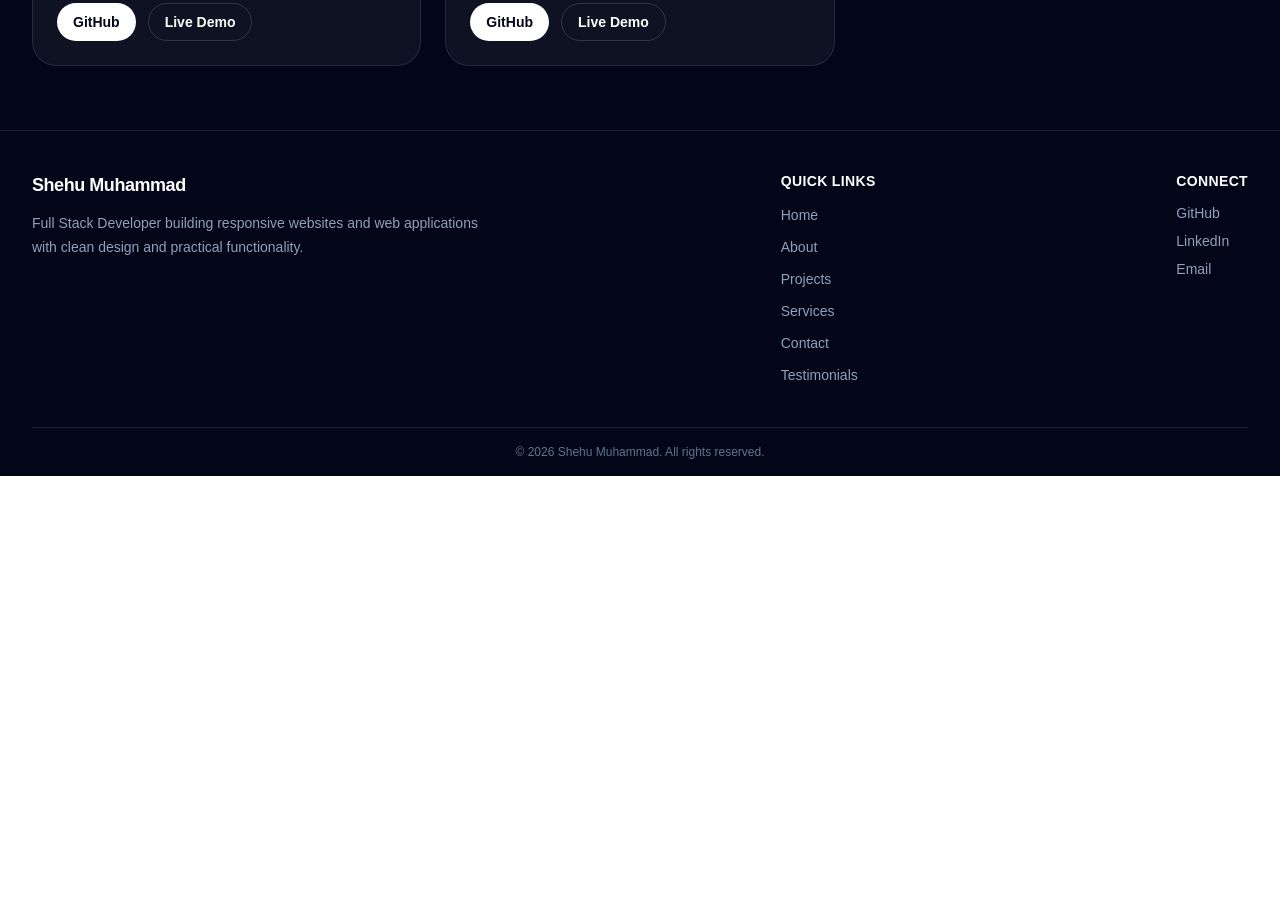
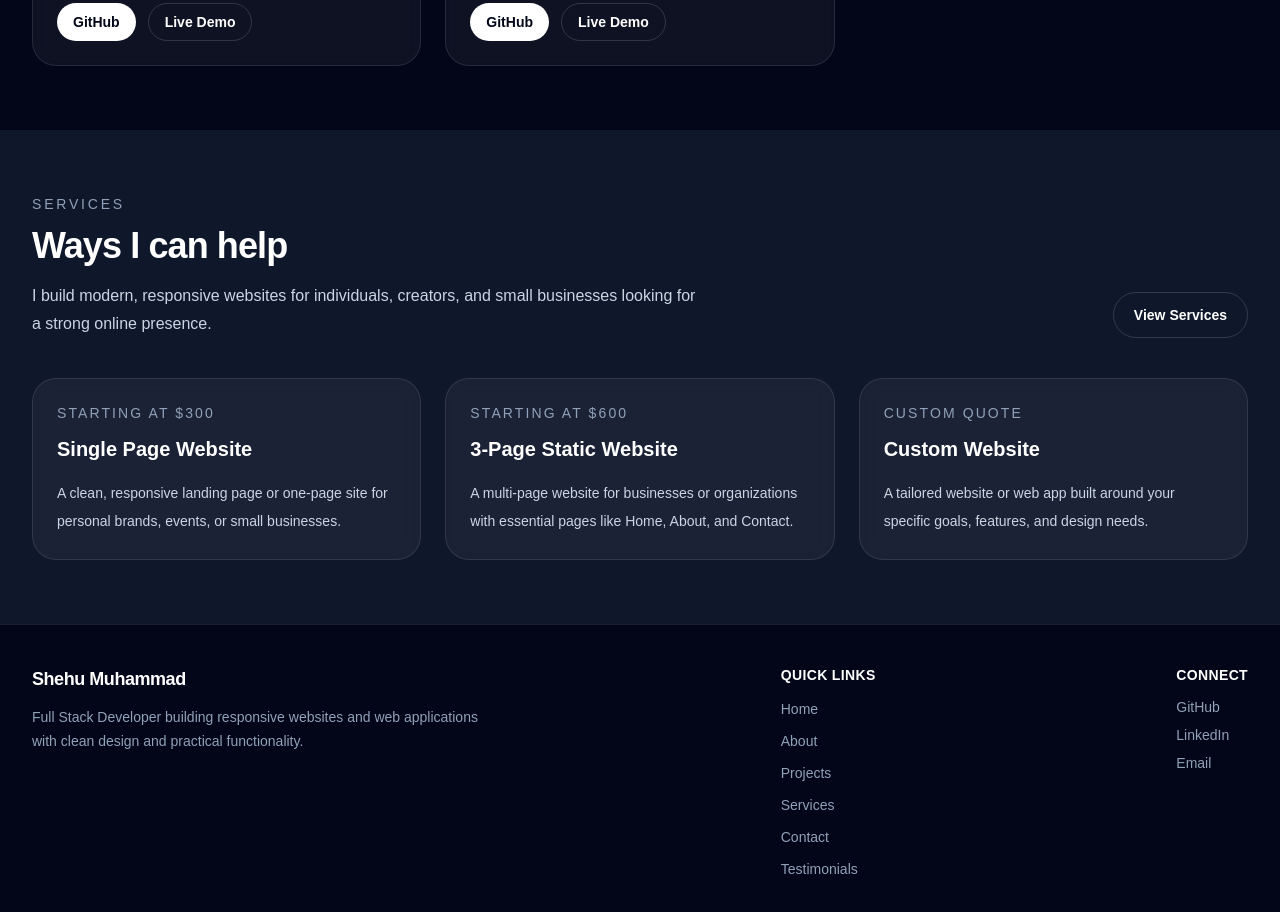
Before and after one commit to Shehu-Muhammad/personal-website, a Next.js app: page / in a window 1280 px wide. Shown: the part 1700-2612 px from the top of the page. Before the commit the page ends 2176 px from the top, so only its background shows below. Built offline with nearby package versions, Linux system fonts and the light colour scheme.

Commit message:
added services to data/services.ts, created ServicesPreview.tsx and added the component to app/page.tsx

```diff
--- a/app/page.tsx
+++ b/app/page.tsx
@@ -1,6 +1,7 @@
 import FeaturedProjects from '@/components/home/FeaturedProjects';
 import Hero from '@/components/home/Hero';
 import IntroStrip from '@/components/home/IntroStrip';
+import ServicesPreview from '@/components/home/ServicesPreview';
 
 export default function HomePage() {
   return (
@@ -8,6 +9,7 @@ export default function HomePage() {
       <Hero />
       <IntroStrip />
       <FeaturedProjects />
+      <ServicesPreview />
     </>
   );
 }
--- a/components/home/ServicesPreview.tsx
+++ b/components/home/ServicesPreview.tsx
@@ -0,0 +1,55 @@
+// components/home/ServicesPreview.tsx
+import Link from 'next/link';
+import Container from '@/components/layout/Container';
+import { services } from '@/data/services';
+
+export default function ServicesPreview() {
+  return (
+    <section className='bg-slate-900 py-16 text-white'>
+      <Container>
+        <div className='mb-10 flex flex-col gap-4 md:flex-row md:items-end md:justify-between'>
+          <div className='max-w-2xl'>
+            <p className='text-sm font-medium uppercase tracking-[0.2em] text-slate-400'>
+              Services
+            </p>
+            <h2 className='mt-3 text-3xl font-bold tracking-tight text-white sm:text-4xl'>
+              Ways I can help
+            </h2>
+            <p className='mt-4 text-base leading-7 text-slate-300'>
+              I build modern, responsive websites for individuals, creators, and
+              small businesses looking for a strong online presence.
+            </p>
+          </div>
+
+          <Link
+            href='/services'
+            className='inline-flex items-center justify-center rounded-full border border-white/15 px-5 py-3 text-sm font-semibold text-white transition hover:bg-white/10'
+          >
+            View Services
+          </Link>
+        </div>
+
+        <div className='grid gap-6 md:grid-cols-3'>
+          {services.map((service) => (
+            <article
+              key={service.title}
+              className='rounded-3xl border border-white/10 bg-white/5 p-6 backdrop-blur'
+            >
+              <p className='text-sm font-medium uppercase tracking-[0.15em] text-slate-400'>
+                {service.price}
+              </p>
+
+              <h3 className='mt-3 text-xl font-semibold text-white'>
+                {service.title}
+              </h3>
+
+              <p className='mt-4 text-sm leading-7 text-slate-300'>
+                {service.description}
+              </p>
+            </article>
+          ))}
+        </div>
+      </Container>
+    </section>
+  );
+}
--- a/data/services.ts
+++ b/data/services.ts
@@ -0,0 +1,27 @@
+// data/services.ts
+export type Service = {
+  title: string;
+  description: string;
+  price: string;
+};
+
+export const services: Service[] = [
+  {
+    title: "Single Page Website",
+    description:
+      "A clean, responsive landing page or one-page site for personal brands, events, or small businesses.",
+    price: "Starting at $300",
+  },
+  {
+    title: "3-Page Static Website",
+    description:
+      "A multi-page website for businesses or organizations with essential pages like Home, About, and Contact.",
+    price: "Starting at $600",
+  },
+  {
+    title: "Custom Website",
+    description:
+      "A tailored website or web app built around your specific goals, features, and design needs.",
+    price: "Custom Quote",
+  },
+];
```
